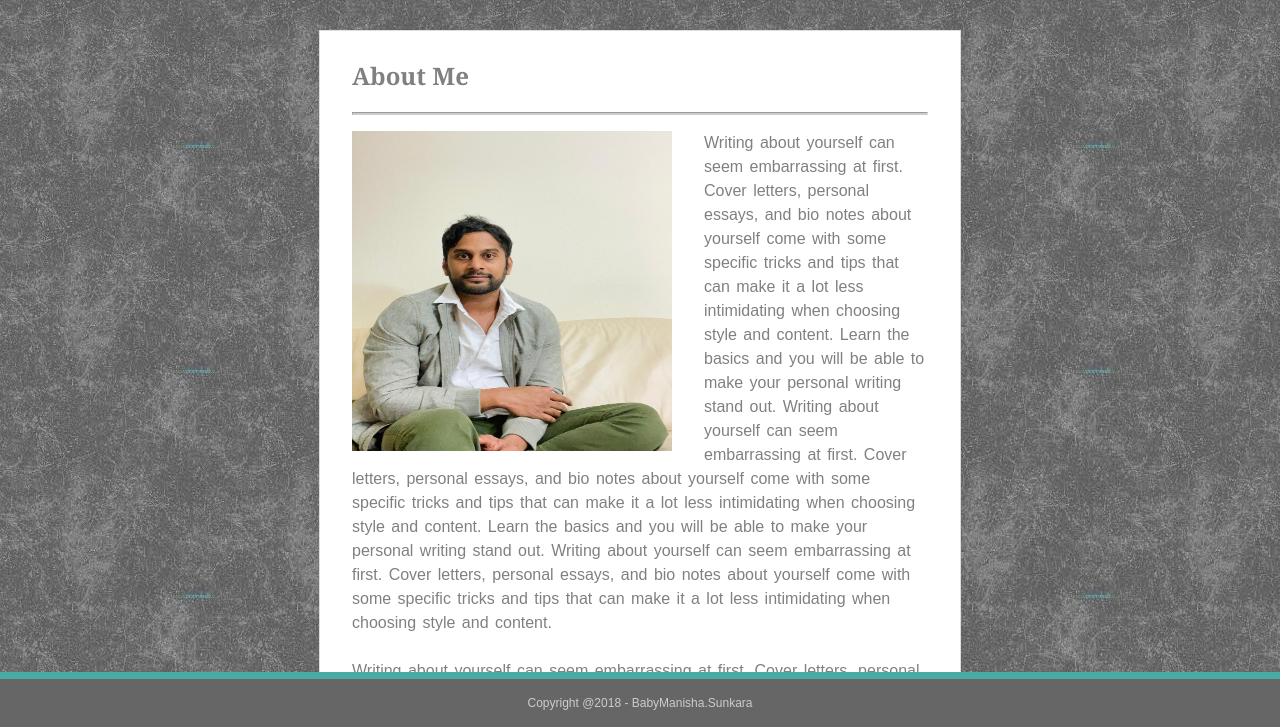
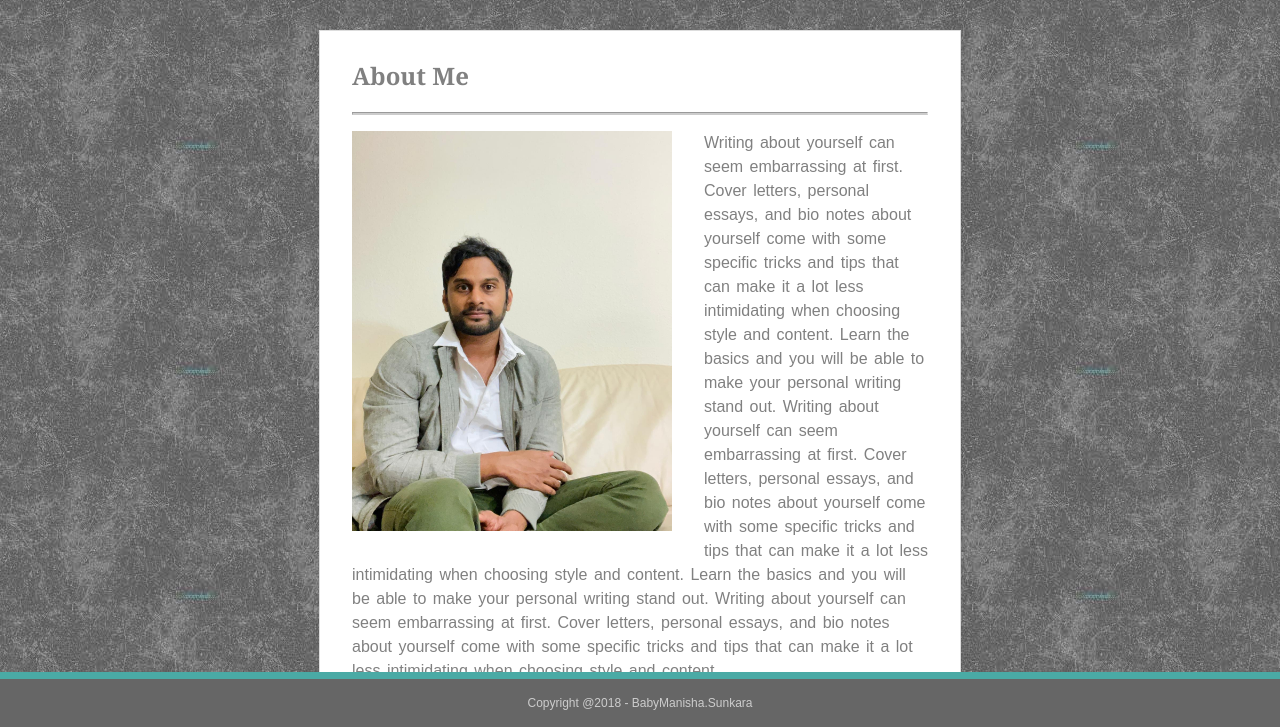
Before and after one commit to BabyManisha/Responsive-Portfolio, a plain HTML site: page index.html in a window 1280 px wide. Shown: the part 71-798 px from the top of the page. Drawn offline with Linux system fonts and the light colour scheme.

Commit message:
css changes

```diff
--- a/assets/css/style.css
+++ b/assets/css/style.css
@@ -117,6 +117,8 @@ img{
 }
 
 .profile-img{
+    width: 20rem;
+    height: 25rem;
     margin: 0px 2rem 1rem 0px;
 }
 
--- a/index.html
+++ b/index.html
@@ -35,7 +35,7 @@
                 <h2>About Me</h2>
                 <hr>
                 <p class="about-me-text">
-                    <img src="assets/images/ab4.jpg" alt="myImage" class="profile-img"> Writing about yourself can seem embarrassing at first. Cover letters, personal essays, and bio notes
+                    <img src="assets/images/ab4.JPG" alt="myImage" class="profile-img"> Writing about yourself can seem embarrassing at first. Cover letters, personal essays, and bio notes
                     about yourself come with some specific tricks and tips that can make it a lot less intimidating when
                     choosing style and content. Learn the basics and you will be able to make your personal writing stand
                     out. Writing about yourself can seem embarrassing at first. Cover letters, personal essays, and bio notes
```
